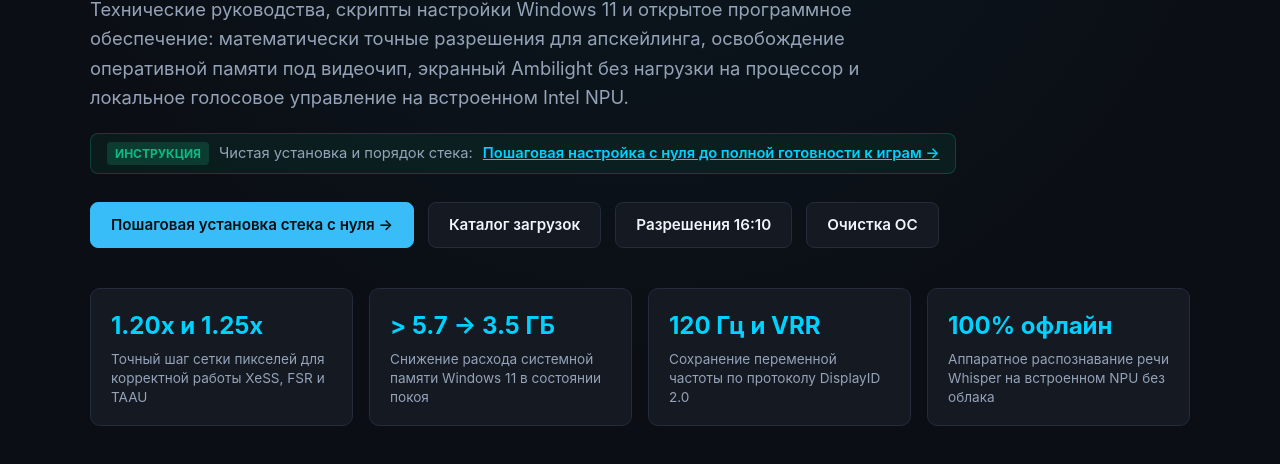
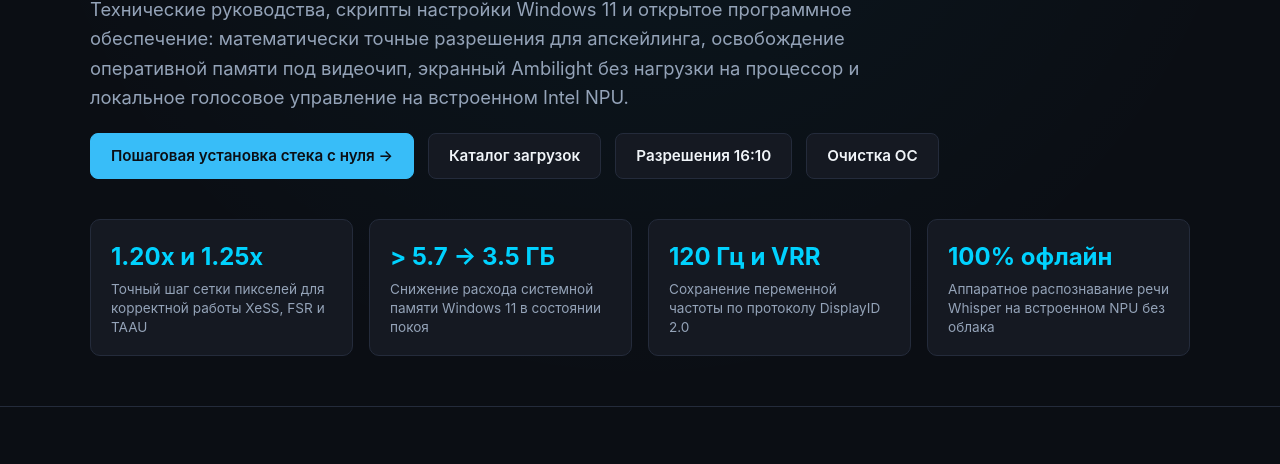
Before and after one commit to carbonumbrella/msi-claw-suite, a plain HTML site: page index.html in a window 1280 px wide. Shown: the part 304-768 px from the top of the page. Drawn offline with Linux system fonts and the light colour scheme.

Commit message:
Remove duplicate hero callout banner, keeping only primary action button

```diff
--- a/index.html
+++ b/index.html
@@ -163,43 +163,6 @@
             color: var(--text-muted);
             max-width: 780px;
             margin-bottom: 20px;
-        }
-
-        .hero-callout {
-            display: inline-flex;
-            align-items: center;
-            gap: 10px;
-            background: rgba(16, 185, 129, 0.08);
-            border: 1px solid rgba(16, 185, 129, 0.25);
-            padding: 8px 16px;
-            border-radius: 8px;
-            margin-bottom: 28px;
-            font-size: 0.92rem;
-            flex-wrap: wrap;
-        }
-
-        .hero-callout-tag {
-            background: rgba(16, 185, 129, 0.2);
-            color: var(--accent-green);
-            padding: 2px 8px;
-            border-radius: 4px;
-            font-size: 0.75rem;
-            font-weight: 700;
-            text-transform: uppercase;
-        }
-
-        .hero-callout-text {
-            color: var(--text-muted);
-        }
-
-        .hero-callout-link {
-            color: var(--accent-cyan);
-            font-weight: 600;
-            text-decoration: underline;
-        }
-
-        .hero-callout-link:hover {
-            color: #fff;
         }
 
         .hero-actions {
@@ -956,12 +919,6 @@
                 экранный Ambilight без нагрузки на процессор и локальное голосовое управление на встроенном Intel NPU.
             </p>
 
-            <div class="hero-callout">
-                <span class="hero-callout-tag">Инструкция</span>
-                <span class="hero-callout-text">Чистая установка и порядок стека:</span>
-                <a href="guides/setup-guide.html" class="hero-callout-link">Пошаговая настройка с нуля до полной готовности к играм →</a>
-            </div>
-
             <div class="hero-actions">
                 <a href="guides/setup-guide.html" class="btn btn-primary">Пошаговая установка стека с нуля →</a>
                 <a href="#downloads" class="btn btn-secondary">Каталог загрузок</a>
```
